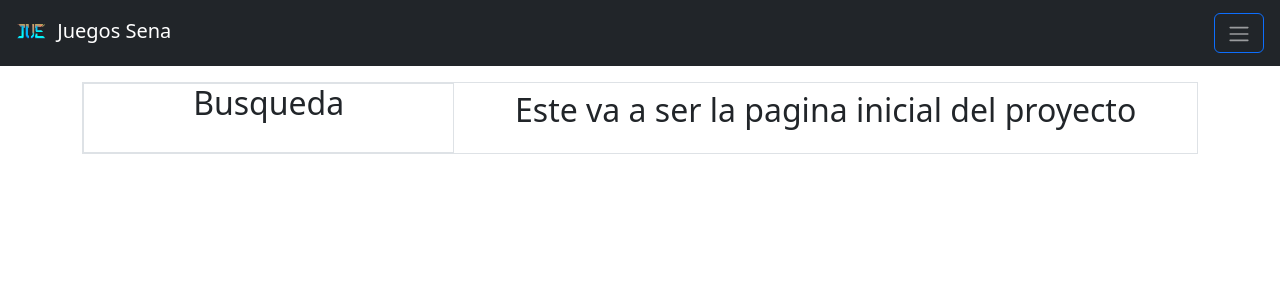
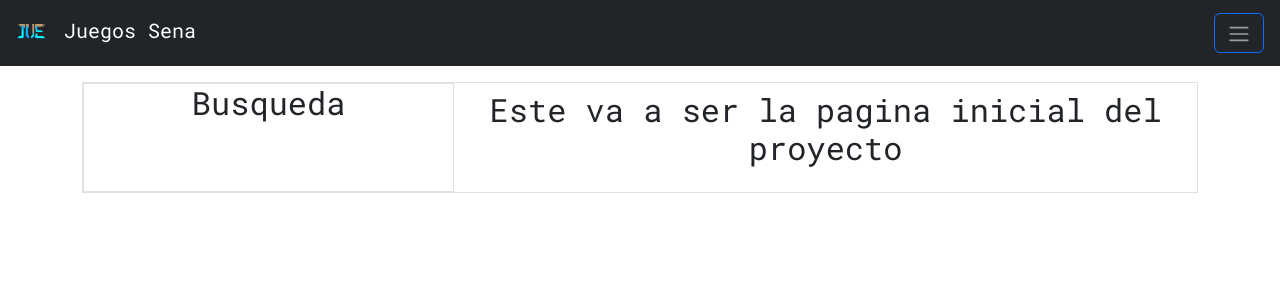
Before and after one commit to YOYO-DR/proyecto-juegossena, a Django app: page / in a window 1280 px wide. Shown: the top 300 px of the page. Run offline with Django 4.2, Linux system fonts and the light colour scheme; some libraries are stand-ins or nearby versions.

Commit message:
tipo de letra roboto 400

```diff
--- a/static/css/style.css
+++ b/static/css/style.css
@@ -1,5 +1,6 @@
 *,*::before,*::after {
   box-sizing: border-box;
+  font-family: 'Roboto Mono', monospace;
 }
 
 .foto-perfil {
--- a/templates/base.html
+++ b/templates/base.html
@@ -13,6 +13,11 @@
       {% endif %}
     </title>
     <link rel="icon" href="{% static 'media/img/logo.png' %}" />
+    {% comment %} Font google roboto light 300 {% endcomment %}
+    <link rel="preconnect" href="https://fonts.googleapis.com">
+    <link rel="preconnect" href="https://fonts.gstatic.com" crossorigin>
+    <link href="https://fonts.googleapis.com/css2?family=Roboto+Mono&display=swap" rel="stylesheet">
+
     <link
       rel="stylesheet"
       href="{% static 'libs/bootstrap-5.3/css/bootstrap.min.css' %}"
```
